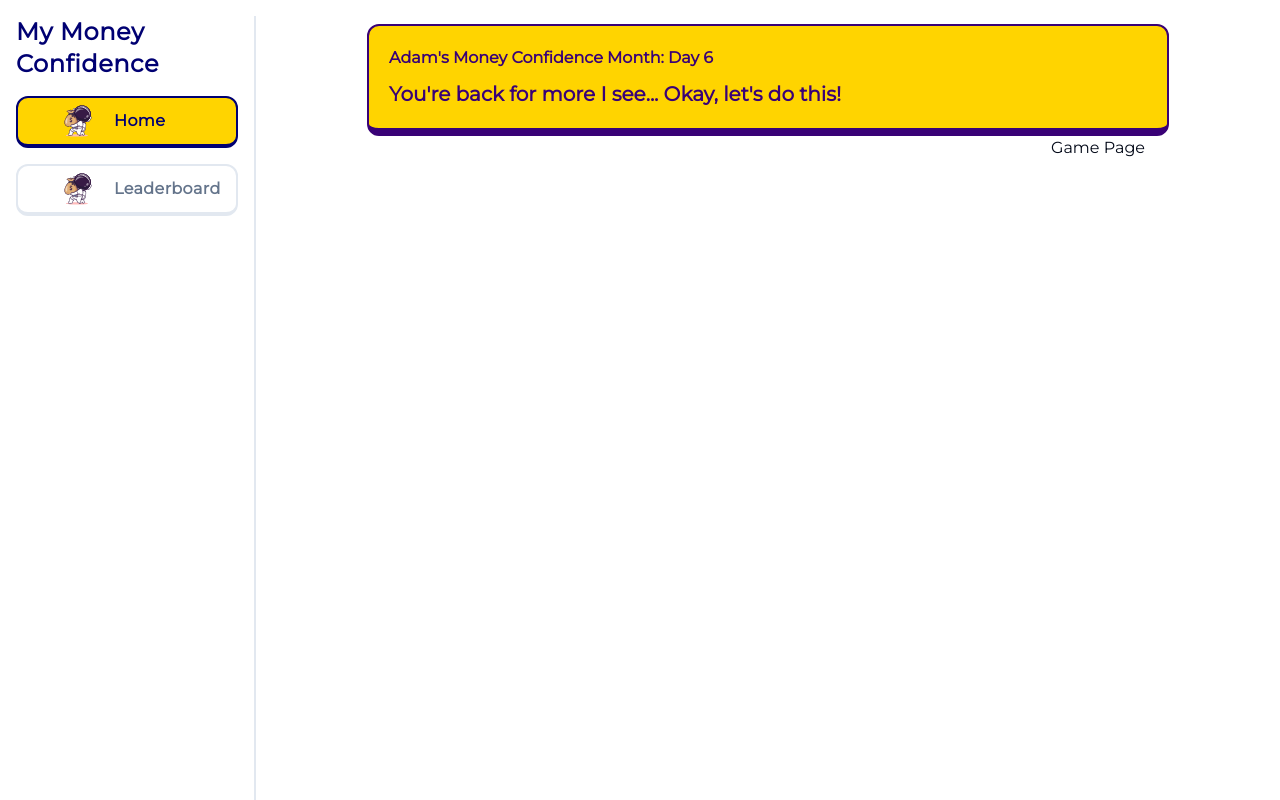
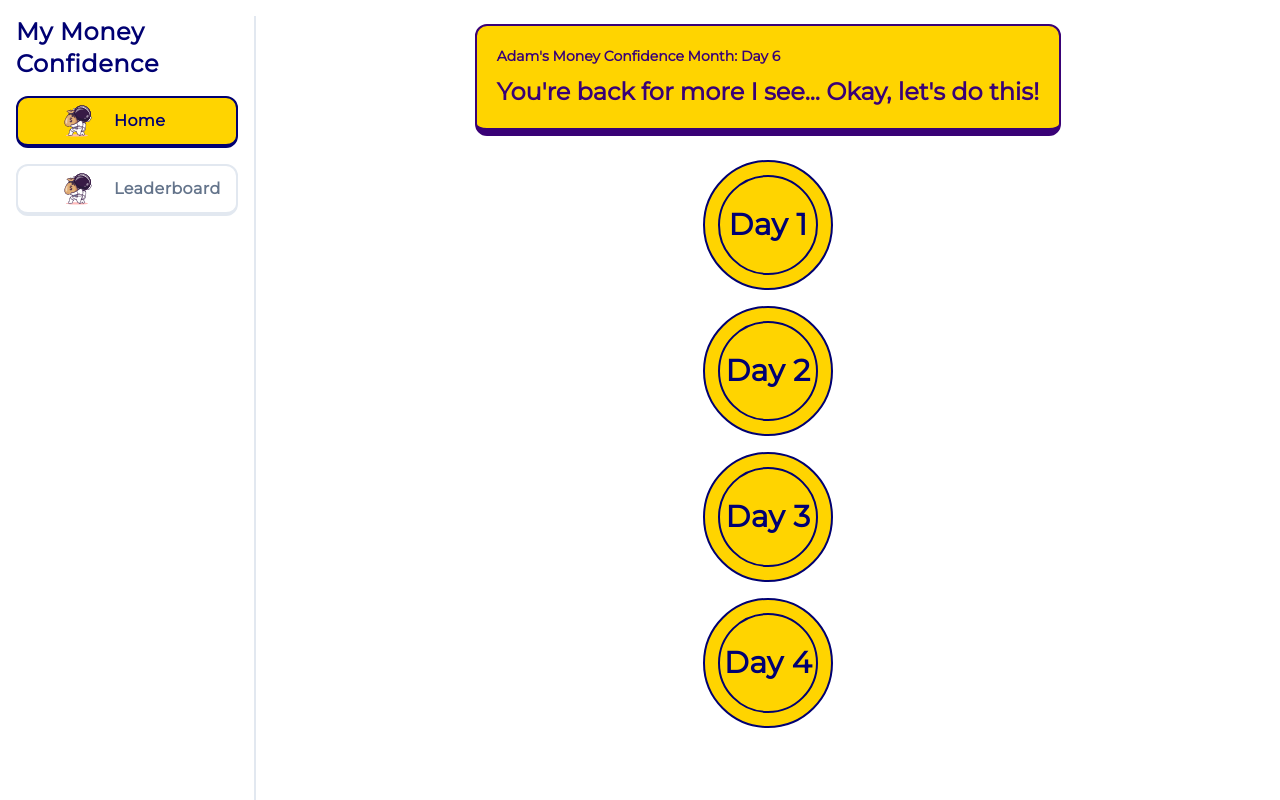
Before and after one commit to LyciaStenson/financial-lit, a Next.js app: page /home in a window 1280 px wide. Built offline with nearby package versions, Linux system fonts and the light colour scheme.

Commit message:
Working on lesson buttons

```diff
--- a/app/(game)/home/banner.tsx
+++ b/app/(game)/home/banner.tsx
@@ -10,10 +10,10 @@ export const Banner = ({
     return (
         <div className="w-full rounded-xl bg-fin-lit-gold p-5 text-fin-lit-purple border-fin-lit-purple border-2 border-b-8 flex items-center justify-between">
             <div className="space-y-2.5">
-                <h3 className="text-md font-bold">
+                <h3 className="text-sm font-bold">
                     {title}
                 </h3>
-                <p className="text-xl font-bold">
+                <p className="text-2xl font-bold">
                     {description}
                 </p>
             </div>
--- a/app/(game)/home/layout.tsx
+++ b/app/(game)/home/layout.tsx
@@ -11,7 +11,7 @@ const GameLayout = ({ children }: Props) => {
         <Topbar/>
         <Sidebar className="hidden md:flex"></Sidebar>
         <main className="md:pl-[256px] h-full pt-[50px] md:pt-0">
-            <div className="max-w-[850px] mx-auto pt-6 h-full">
+            <div className="max-w-[850px] mx-auto pt-6 h-full flex justify-center">
                 {children}
             </div>
         </main>
--- /dev/null
+++ b/app/(game)/home/lesson-button.tsx
@@ -0,0 +1,56 @@
+'use client'
+
+import Link from "next/link";
+import { cn } from "@/lib/utils";
+import { Button } from "@/components/ui/button";
+
+type Props = {
+    day: number;
+    totalCount: number;
+    locked?: boolean;
+    current?: boolean;
+    percentage: number;
+}
+
+export const LessonButton = ({
+    day,
+    totalCount,
+    locked,
+    current,
+    percentage
+}: Props) => {
+    const cycleLength = 8;
+    const cycleIndex = day % cycleLength;
+
+    let indentationLevel;
+
+    if (cycleIndex <= 2) {
+        indentationLevel = cycleIndex;
+    } else if (cycleIndex <= 4) {
+        indentationLevel = 4 - cycleIndex;
+    } else if (cycleIndex <= 6) {
+        indentationLevel = 4 - cycleIndex;
+    } else {
+        indentationLevel = cycleIndex - 8;
+    }
+
+    const rightPosition = indentationLevel * 40;
+
+    const isCompleted = !current && !locked;
+
+    const href = isCompleted ? '/lesson/${index}' : '/lesson';
+
+    return (
+        <Button
+            className="w-[130px] h-[130px] border-2"
+            variant="primary"
+            shape="round"
+        >
+            <div>
+                <div className="w-[100px] h-[100px] border-fin-lit-blue border-2 rounded-full text-3xl flex items-center justify-center">
+                    Day {day}
+                </div>
+            </div>
+        </Button>
+    )
+}
--- a/app/(game)/home/page.tsx
+++ b/app/(game)/home/page.tsx
@@ -1,11 +1,42 @@
 import { Banner } from "./banner";
+import { LessonButton } from "./lesson-button";
 
 const GamePage = () => {
     return (
         <div className="gap-[48px] px-6">
             <Banner title="Adam's Money Confidence Month: Day 6" description="You're back for more I see... Okay, let's do this!"></Banner>
-        <div className="flex flex-row-reverse gap-[48px] px-6">
-            Game Page
+        <div className="flex flex-col items-center justify-center py-6 space-y-4">
+            <LessonButton
+            day={1}
+            totalCount={1}
+            locked={false}
+            current={false}
+            percentage={0}
+            />
+
+            <LessonButton
+            day={2}
+            totalCount={1}
+            locked={false}
+            current={false}
+            percentage={0}
+            />
+
+            <LessonButton
+            day={3}
+            totalCount={1}
+            locked={false}
+            current={false}
+            percentage={0}
+            />
+
+            <LessonButton
+            day={4}
+            totalCount={1}
+            locked={false}
+            current={false}
+            percentage={0}
+            />
         </div>
         </div>
     );
--- a/components/topbar.tsx
+++ b/components/topbar.tsx
@@ -6,7 +6,7 @@ type Props = {
 
 export const Topbar = ({ className }: Props) => {
     return (
-        <div className={cn("md:hidden px-6 h-[50px] flex items-center border-b-2 border-slate-300 fixed top-0 w-full z-50", className)}>
+        <div className={cn("md:hidden px-6 h-[50px] flex items-center border-b-2 border-slate-300 bg-white fixed top-0 w-full z-50", className)}>
             Topbar
         </div>
     );
--- a/components/ui/button.tsx
+++ b/components/ui/button.tsx
@@ -20,7 +20,7 @@ const buttonVariants = cva(
       },
       shape: {
         default: "rounded-xl",
-        pill: "rounded-full",
+        round: "rounded-full",
       }
     },
     defaultVariants: {
```
